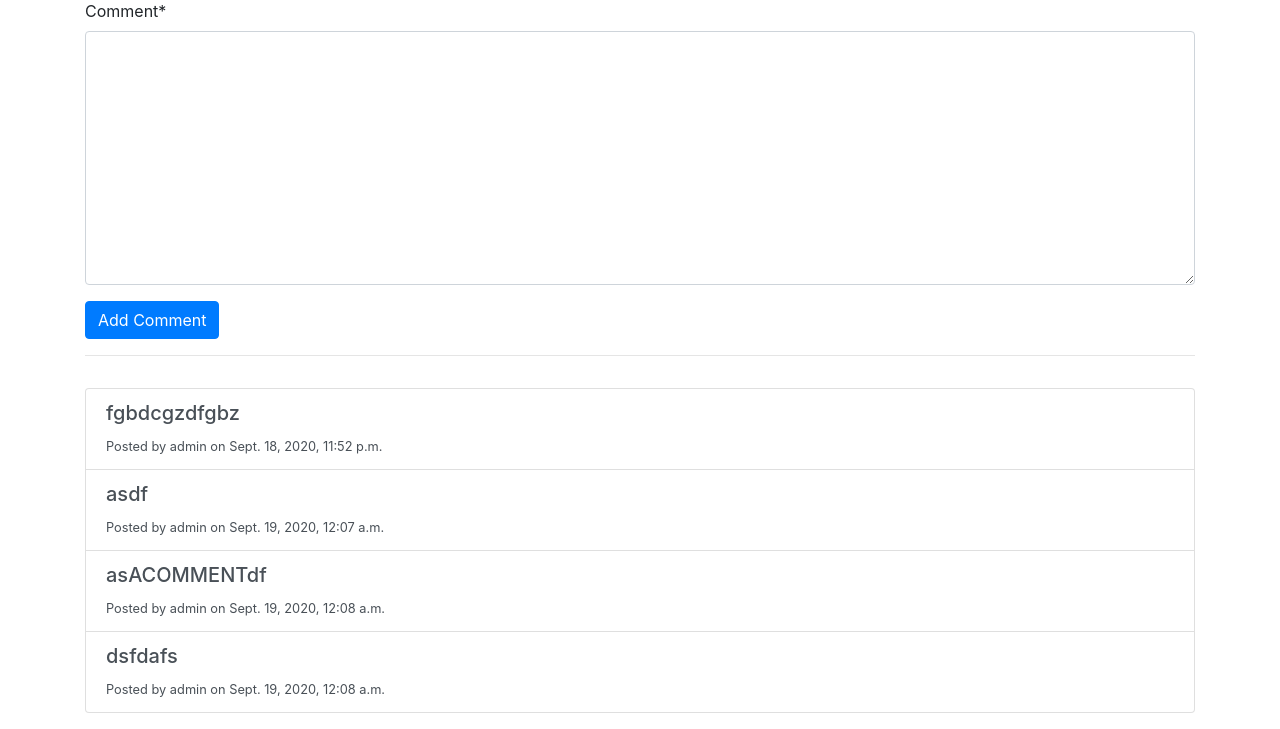
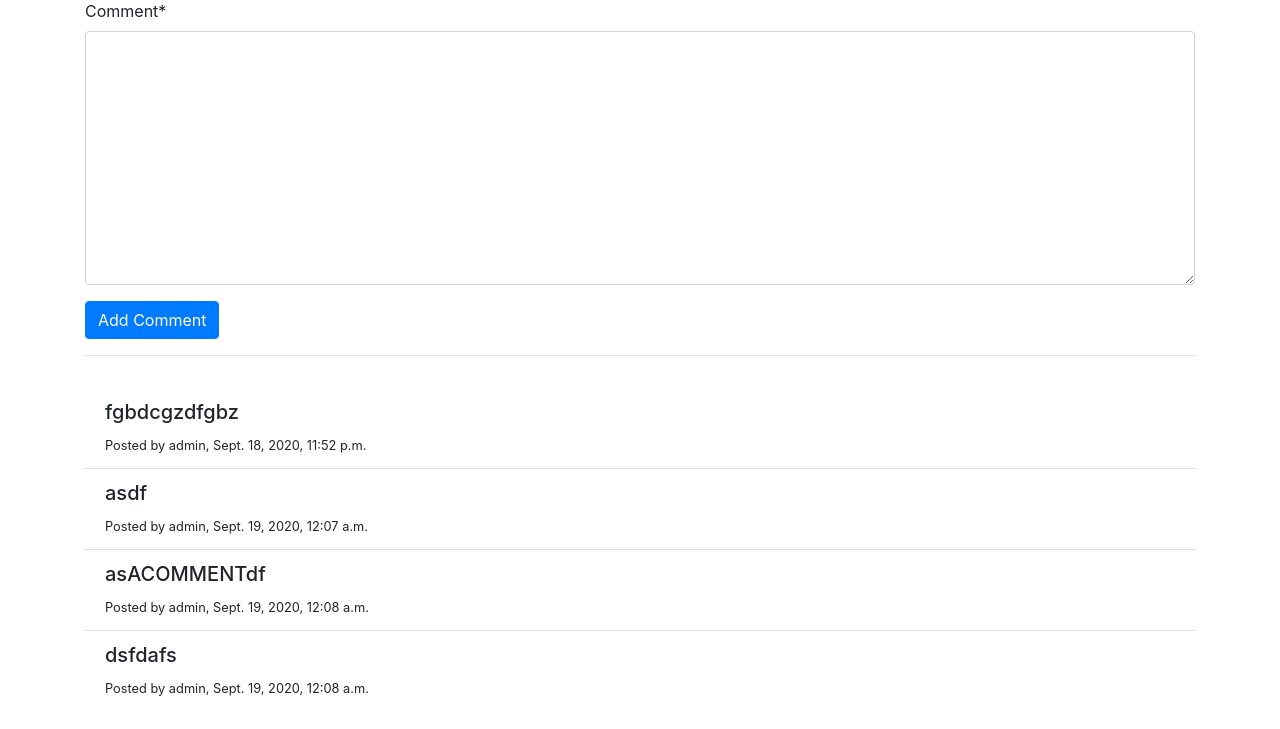
Before and after one commit to HarshilPan07/Django-Blog, a Django app: page /post/13/ in a window 1280 px wide. Shown: the part 470-1199 px from the top of the page. After the commit the page ends 1166 px from the top, so only its background shows below. Run offline with Django 3.2, Linux system fonts and the light colour scheme; a user stored in the database is signed in; data comes from the database, SQL or seed files in the repository; both versions use the stored data as it was after the commit; some libraries are stand-ins or nearby versions.

Commit message:
styling changes: changed comment look and removed pages (if only 1 page) in profile view

```diff
--- a/blog/templates/blog/detail.html
+++ b/blog/templates/blog/detail.html
@@ -24,27 +24,27 @@
 
 <div>
     <div>
-        <span>
         <h5>Comments</h5>
         <hr>
         <form action="#" method="POST">
             {% csrf_token %}
             {{ comment_form | crispy }}
-                <button class='btn btn-primary' type="submit">Add Comment</button>
+            <button class='btn btn-primary d-flex justify-content-end' type="submit">Add Comment</button>
         </form>
-        </span>
         <hr>
     </div>
     {% if post.comment_set.all %}
         <div class='list-group py-3'>
+            <ul class='list-group list-group-flush'>
                 {% for comment in post.comment_set.all %}
-            <a href="#" class='list-group-item list-group-item-action'>
+                <li class='list-group-item'>
                     <div>
-                    <h5>{{ comment.content }}</h5>
-                    <small>Posted by {{ comment.commenter }} on {{ comment.date_posted }}</small>
+                        <h5>{{ comment.content}}</h5>
+                        <small>Posted by {{ comment.commenter }}, {{ comment.date_posted }}</small>
                     </div>
-            </a>
+                </li>
                 {% endfor %}
+            </ul>
         </div>
     {% else %}
         <div class='jumbotron m-3'>
--- a/blog/templates/blog/profile.html
+++ b/blog/templates/blog/profile.html
@@ -25,7 +25,6 @@
     <div class='row d-flex'>
         <div class='col'>
             <h5>Posts</h5>
-            <hr>
             <div class='list-group py-3'>
                 {% for post in page_obj %}
                 <a href="{% url 'post' post.id %}" class='list-group-item list-group-item-action'>
@@ -39,6 +38,7 @@
                 {% endfor %}
             </div>
 
+            {% if page_obj.paginator.num_pages > 1%}
                 <div class='d-flex justify-content-end'>
                     <span class='step-links'>
                         {% if page_obj.has_previous %}
@@ -58,13 +58,13 @@
                         {% endif %}
                     </span>
                 </div>
+            {% endif %}
         </div>
     </div>
     <div class='row d-flex pt-3'>
         {% if user == profile_user %}
         <div class='col'>
             <h5>Update Information</h5>
-            <hr>
             <div class='form-group'>
                 <form action="" method='POST' enctype='multipart/form-data'>
                     {% csrf_token %}
```
Also changed, not shown: blog/templates/blog/base.html (line endings or trailing spaces), db.sqlite3. Lines whose indentation alone changed are shown as unchanged.
